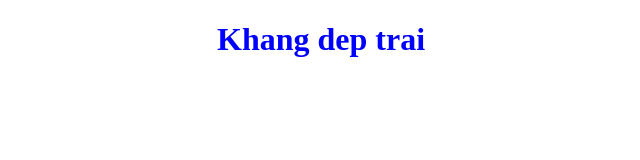
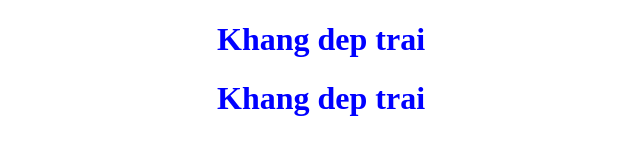
Before and after one commit to KhangHocCode/Bai1, a plain HTML site: page index.html in a window 1280 px wide. Shown: the whole page, without its empty margins (319-959 px from the left). Drawn offline with Linux system fonts and the light colour scheme.

Commit message:
Update index.html khang

```diff
--- a/index.html
+++ b/index.html
@@ -8,5 +8,6 @@
 </head>
 <body>
     <h1>Khang dep trai</h1>
+    <h1>Khang dep trai</h1>
 </body>
 </html>
```
